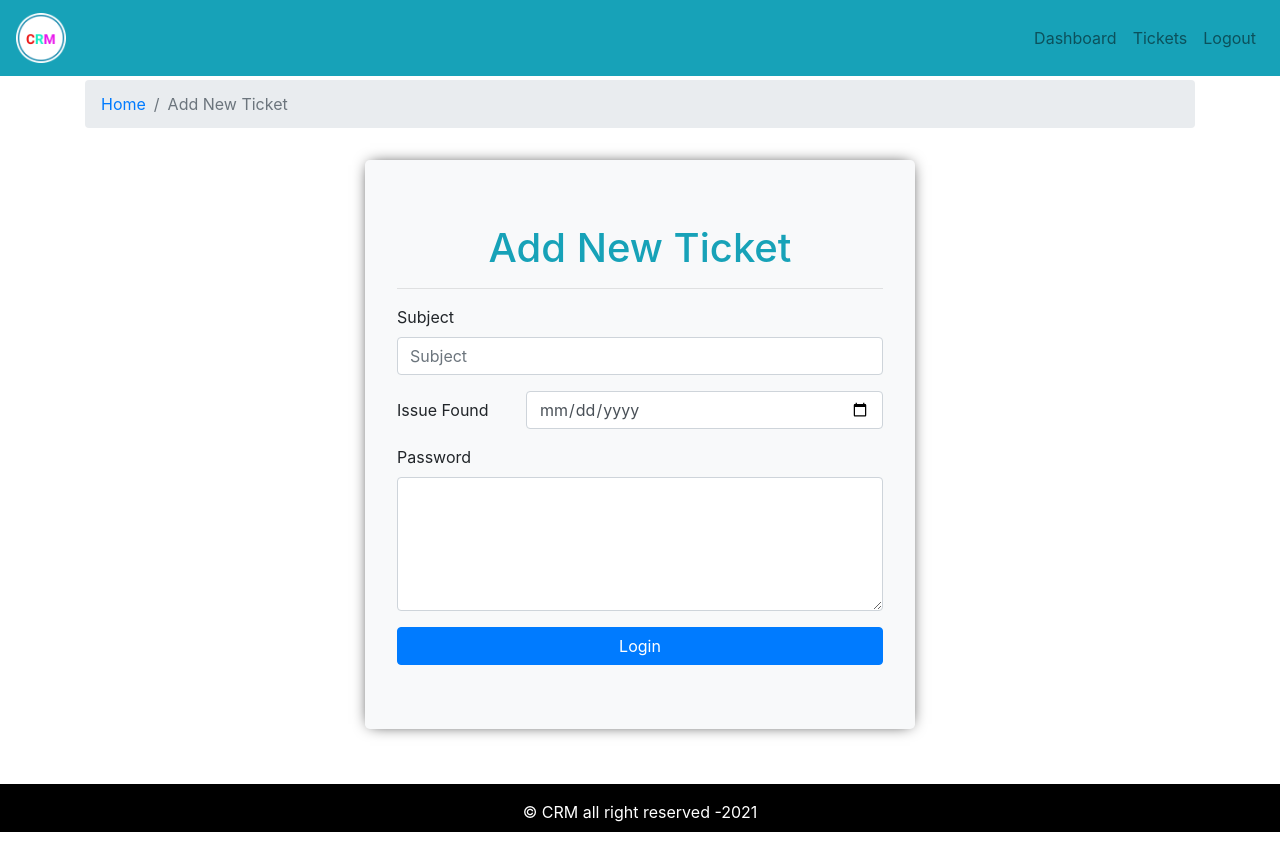
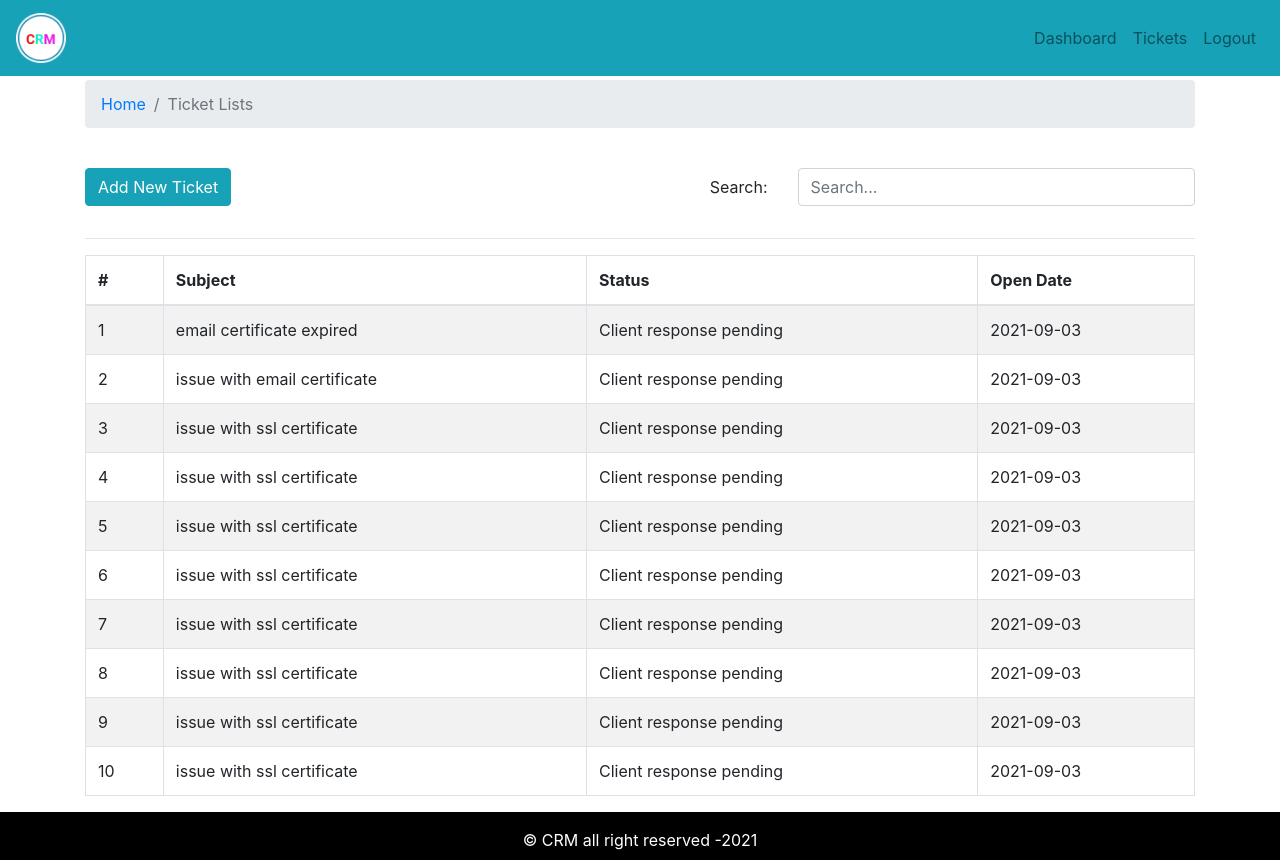
Before and after one commit to robua221/crm-frontend, a React (Create React App) app: page / in a window 1280 px wide. Before the commit the page ends 832 px from the top, so only its background shows below. Built offline with nearby package versions, Linux system fonts and the light colour scheme.

Commit message:
added ticket listing page

```diff
--- a/src/App.js
+++ b/src/App.js
@@ -1,21 +1,21 @@
-import React from 'react';
-import './App.css';
-import { DefaultLayout } from './layout/DefaultLayout';
+import React from "react";
+import "./App.css";
+import { DefaultLayout } from "./layout/DefaultLayout";
 // import { Dashboard } from './pages/dashboard/Dashboard.page';
 
 // import{Entry } from "./pages/entry/Entry.page";
-import { AddTicket } from './pages/new-ticket/AddTicket.page';
+// import { AddTicket } from "./pages/new-ticket/AddTicket.page";
+import { TicketLists } from "./pages/ticket-list/TicketLists.page";
 
 function App() {
   return (
     <div className="App">
-
-{/* <Entry/> */}
-<DefaultLayout>
-{/* <Dashboard/> */}
-<AddTicket/>
-  </DefaultLayout>
-
+      {/* <Entry/>  */}
+      <DefaultLayout>
+        {/* <Dashboard/> */}
+        {/* <AddTicket/> */}
+        <TicketLists />
+      </DefaultLayout>
     </div>
   );
 }
--- a/src/assets/data/dummy-tickets.json
+++ b/src/assets/data/dummy-tickets.json
@@ -1,53 +1,62 @@
-
 [
   {
-"id":1,
-"status":"Client response pending",
-"addedAt":"2021-09-03"
+    "id": 1,
+    "subject": "email certificate expired",
+    "status": "Client response pending",
+    "addedAt": "2021-09-03"
   },
   {
-    "id":2,
-    "status":"Client response pending",
-    "addedAt":"2021-09-03"
+    "id": 2,
+    "subject": "issue with email certificate",
+    "status": "Client response pending",
+    "addedAt": "2021-09-03"
   },
   {
-        "id":3,
-        "status":"Client response pending",
-        "addedAt":"2021-09-03"
+    "id": 3,
+    "subject": "issue with ssl certificate",
+    "status": "Client response pending",
+    "addedAt": "2021-09-03"
   },
   {
-            "id":4,
-            "status":"Client response pending",
-            "addedAt":"2021-09-03"
+    "id": 4,
+    "subject": "issue with ssl certificate",
+    "status": "Client response pending",
+    "addedAt": "2021-09-03"
   },
   {
-                "id":5,
-                "status":"Client response pending",
-                "addedAt":"2021-09-03"
+    "id": 5,
+    "subject": "issue with ssl certificate",
+    "status": "Client response pending",
+    "addedAt": "2021-09-03"
   },
   {
-                    "id":6,
-                    "status":"Client response pending",
-                    "addedAt":"2021-09-03"
+    "id": 6,
+    "subject": "issue with ssl certificate",
+    "status": "Client response pending",
+    "addedAt": "2021-09-03"
   },
   {
-                        "id":7,
-                        "status":"Client response pending",
-                        "addedAt":"2021-09-03"
+    "id": 7,
+    "subject": "issue with ssl certificate",
+    "status": "Client response pending",
+    "addedAt": "2021-09-03"
   },
   {
-                            "id":8,
-                            "status":"Client response pending",
-                            "addedAt":"2021-09-03"
+    "id": 8,
+    "subject": "issue with ssl certificate",
+    "status": "Client response pending",
+    "addedAt": "2021-09-03"
   },
   {
-                                "id":9,
-                                "status":"Client response pending",
-                                "addedAt":"2021-09-03"
+    "id": 9,
+    "subject": "issue with ssl certificate",
+    "status": "Client response pending",
+    "addedAt": "2021-09-03"
   },
   {
-                                    "id":10,
-                                    "status":"Client response pending",
-                                    "addedAt":"2021-09-03"
+    "id": 10,
+    "subject": "issue with ssl certificate",
+    "status": "Client response pending",
+    "addedAt": "2021-09-03"
   }
 ]
--- a/src/components/add-ticket-form/AddTicketForm.comp.js
+++ b/src/components/add-ticket-form/AddTicketForm.comp.js
@@ -26,7 +26,9 @@
             placeholder="Subject"
             required
           />
-          <Form.Text className="text-danger">{frmError.subject && "Subject is required"}</Form.Text>
+          <Form.Text className="text-danger">
+            {frmError.subject && "Subject is required"}
+          </Form.Text>
         </Form.Group>
         <Form.Group as={Row}>
           <Form.Label column sm={3}>
@@ -44,7 +46,7 @@
           </Col>
         </Form.Group>
         <Form.Group>
-          <Form.Label>Password</Form.Label>
+          <Form.Label>Details</Form.Label>
           <Form.Control
             as="textarea"
             name="details"
--- /dev/null
+++ b/src/components/search-form/SearchForm.comp.js
@@ -0,0 +1,28 @@
+import PropTypes from "prop-types";
+import React from "react";
+import { Form, Row, Col } from "react-bootstrap";
+export default function SearchForm({ handleOnChange, str }) {
+  return (
+    <div>
+      <Form>
+        <Form.Group as={Row}>
+          <Form.Label column sm="3">
+            Search:{" "}
+          </Form.Label>
+          <Col sm="9">
+            <Form.Control
+              name="searchStr"
+              placeholder="Search..."
+              onChange={handleOnChange}
+              value={str}
+            />
+          </Col>
+        </Form.Group>
+      </Form>
+    </div>
+  );
+}
+SearchForm.propTypes = {
+  handleOnChange: PropTypes.func.isRequired,
+  str: PropTypes.string.isRequired,
+};
--- a/src/components/ticket-table/TicketTable.comp.js
+++ b/src/components/ticket-table/TicketTable.comp.js
@@ -1,7 +1,9 @@
 import React from "react";
 import { Table } from "react-bootstrap";
+import PropTypes from "prop-types";
 
-export const TicketTable = ({tickets}) => {
+export const TicketTable = ({ tickets }) => {
+
   return (
     <Table striped bordered hover>
       <thead>
@@ -13,26 +15,26 @@
         </tr>
       </thead>
       <tbody>
-
-        {tickets.length ?
-        tickets.map((row)=>
-            (
+        {tickets.length ? (
+          tickets.map((row) => (
             <tr key={row.id}>
               <td>{row.id}</td>
               <td>{row.subject}</td>
               <td>{row.status}</td>
               <td>{row.addedAt}</td>
-
             </tr>
-            )):
-            <tr >
-            <td colSpan="4" className="text-center">No tickets to display{''}</td>
-
+          ))
+        ) : (
+          <tr>
+            <td colSpan="4" className="text-center">
+              No tickets to display{""}
+            </td>
           </tr>
-        }
-
-
+        )}
       </tbody>
     </Table>
   );
 };
+TicketTable.prototypes = {
+  tickets: PropTypes.array.isRequired,
+};
--- /dev/null
+++ b/src/pages/ticket-list/TicketLists.page.js
@@ -0,0 +1,51 @@
+import React, { useState, useEffect } from "react";
+import { Container, Row, Col, Button } from "react-bootstrap";
+import { PageBreadcrumb } from "../../components/breadcrumb/Breadcrumb.comp";
+import SearchForm from "../../components/search-form/SearchForm.comp";
+import { TicketTable } from "../../components/ticket-table/TicketTable.comp";
+import tickets from "../../assets/data/dummy-tickets.json";
+
+export const TicketLists = () => {
+  const [str, setStr] = useState("");
+  const [dispTicket, setDispTicket] = useState(tickets);
+  useEffect(() => {}, [str, dispTicket]);
+
+  const handleOnChange = (e) => {
+    const { value } = e.target;
+
+    setStr(value);
+    searchTicket(value);
+  };
+
+  const searchTicket = (sttr) => {
+    const displayTicket = tickets.filter((row) =>
+      row.subject.toLowerCase().includes(sttr.toLowerCase())
+    );
+    console.log(displayTicket);
+    setDispTicket(displayTicket);
+  };
+
+  return (
+    <Container>
+      <Row>
+        <Col>
+          <PageBreadcrumb page="Ticket Lists" />
+        </Col>
+      </Row>
+      <Row className="mt-4">
+        <Col>
+          <Button variant="info">Add New Ticket</Button>
+        </Col>
+        <Col className="text-right">
+          <SearchForm handleOnChange={handleOnChange} str={str} />
+        </Col>
+      </Row>
+      <hr />
+      <Row>
+        <Col>
+          <TicketTable tickets={dispTicket} />
+        </Col>
+      </Row>
+    </Container>
+  );
+};
```
Lines whose indentation alone changed are shown as unchanged.
